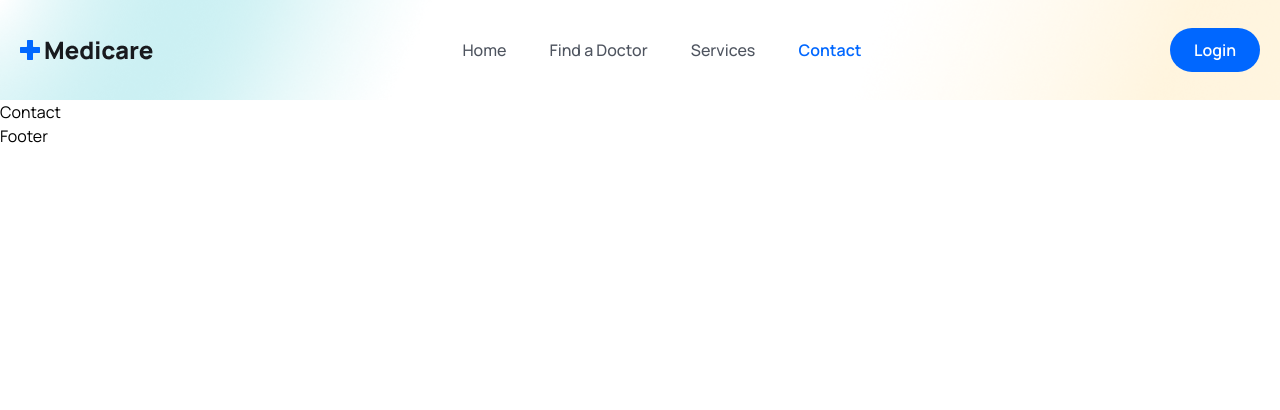
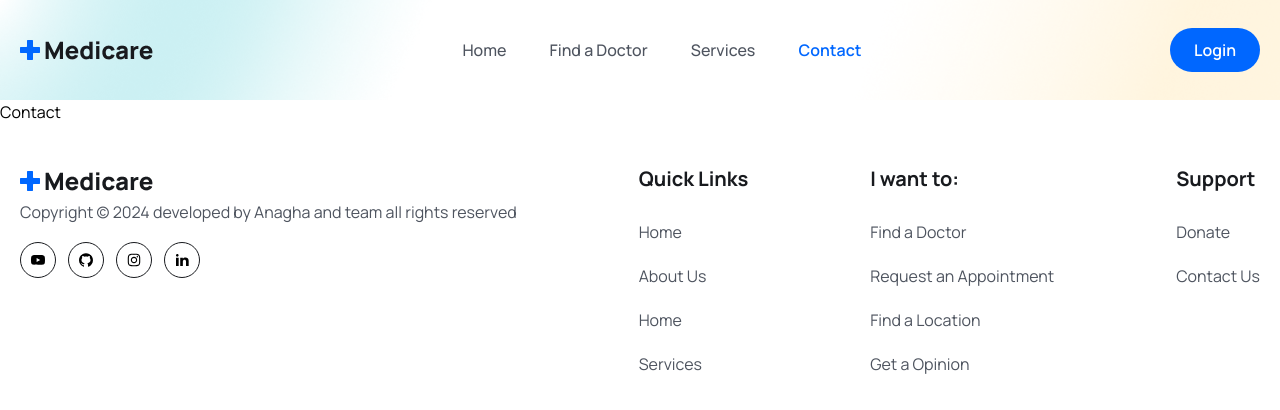
Before and after one commit to HealthcareHubVEC/Healthcare-Hub, a React (Vite) app in the folder frontend/: page /contact in a window 1280 px wide. Shown: the top 410 px of the page. Built offline with nearby package versions, Linux system fonts and the light colour scheme.

Commit message:
footer update

```diff
--- a/frontend/src/components/Footer/Footer.jsx
+++ b/frontend/src/components/Footer/Footer.jsx
@@ -1,7 +1,146 @@
 import React from 'react';
+import { Link } from 'react-router-dom';
+import logo from '../../assets/images/logo.png';
+import { RiLinkedinFill } from 'react-icons/ri';
+import { AiFillYoutube, AiFillGithub, AiOutlineInstagram } from 'react-icons/ai';
+
+const socialLinks = [
+  {
+    path: "#",
+    icon: <AiFillYoutube className="group-hover:text-white w-4 h-5" />,
+  },
+  {
+    path: "#",
+    icon: <AiFillGithub className="group-hover:text-white w-4 h-5" />,
+  },
+  {
+    path: "#",
+    icon: <AiOutlineInstagram className="group-hover:text-white w-4 h-5" />,
+  },
+  {
+    path: "#",
+    icon: <RiLinkedinFill className="group-hover:text-white w-4 h-5" />,
+  },
+];
+
+const quickLink01 = [
+  {
+    path: "/home",
+    display: "Home",
+  },
+  {
+    path: "/",
+    display: "About Us",
+  },
+  {
+    path: "/home",
+    display: "Home",
+  },
+  {
+    path: "/services",
+    display: "Services",
+  },
+];
+
+const quickLink02 = [
+  {
+    path: "/find-a-doctor",
+    display: "Find a Doctor",
+  },
+  {
+    path: "/",
+    display: "Request an Appointment",
+  },
+  {
+    path: "/",
+    display: "Find a Location",
+  },
+  {
+    path: "/",
+    display: "Get a Opinion",
+  },
+];
+const quickLink03 = [
+  {
+    path: "/",
+    display: "Donate",
+  },
+  {
+    path: "/contact",
+    display: "Contact Us",
+  },
+];
+
 
 const Footer = () => {
-  return <div>Footer</div>;
+
+  const year = new Date().getFullYear()
+  return (
+    <footer className="pb-16 pt-10">
+      <div className="container">
+        <div className="flex justify-between flex-col md:flex-row flex-wrap gap-[30px]">
+          <div>
+            <img src={logo} alt="" />
+            <p className="text-[16px] leading-7 font-[400] text-textColor">
+              Copyright © {year} developed by Anagha and team all rights reserved
+            </p>
+            <div className="flex items-center gap-3 mt-4">
+              {socialLinks.map((link, index) => (
+                <Link to={link.path} key={index} className="w-9 h-9 border border-solid border-[#181A1E]
+                rounded-full flex items-center justify-center group hover:bg-primaryColor hover:border-none">
+                  {link.icon}
+                </Link>
+              ))}
+            </div>
+          </div>
+
+          <div>
+            <h2 className="text-[20px] leading-30px font-[700] mb-6 text-headingColor">
+              Quick Links
+            </h2>
+
+            <ul>
+              {quickLink01.map((item, index) => (
+                <li key={index} className="mb-4">
+                  <Link to={item.path} className="text-[16px] leading-7 font-[400] text-textColor">{item.display}</Link>
+                </li>
+              ))}
+            </ul>
+          </div>
+
+          <div>
+            <h2 className="text-[20px] leading-30px font-[700] mb-6 text-headingColor">
+              I want to:
+            </h2>
+
+            <ul>
+              {quickLink02.map((item, index) => (
+                <li key={index} className="mb-4">
+                  <Link to={item.path} className="text-[16px] leading-7 font-[400] text-textColor">{item.display}</Link>
+                </li>
+              ))}
+            </ul>
+          </div>
+
+          <div>
+            <h2 className="text-[20px] leading-30px font-[700] mb-6 text-headingColor">
+              Support
+            </h2>
+
+            <ul>
+              {quickLink03.map((item, index) => (
+                <li key={index} className="mb-4">
+                  <Link to={item.path} className="text-[16px] leading-7 font-[400] text-textColor">{item.display}</Link>
+                </li>
+              ))}
+            </ul>
+          </div>
+
+
+        </div>
+      </div>
+    </footer>
+  );
 };
 
 export default Footer;
--- /dev/null
+++ b/frontend/src/components/Testimonial/Testimonial.jsx
@@ -0,0 +1,49 @@
+import React from 'react';
+import {Pagination}  from 'swiper';
+import {Swiper, SwiperSlide} from 'swiper/react';
+import 'swiper/css';
+import 'swiper/css/pagination';
+import patientAvatar from '../../assets/images/patient-avatar.png';
+import {HiStar} from 'react-icons/hi';
+
+const Testimonial = () => {
+  return (
+    <div className="mt-[30px] lg:mt-[55px]">
+        <Swiper
+        modules={[Pagination]}
+        spaceBetween={30}
+        slidesPerView={1}
+        pagination={{clickable:true}}
+        breakpoints={{
+            640: {
+                slidesPerView: 1,
+                spaceBetween: 0,
+            },
+            768: {
+                slidesPerView: 2,
+                spaceBetween: 20,
+            },
+            1024: {
+                slidesPerView: 3,
+                spaceBetween: 30,
+            },
+        }}
+        >
+            <SwiperSlide>
+                <div className="py-[30px] px-5 rounded-3">
+                    <div className="flex items-center gap-[13px]">
+                        <img src={patientAvatar} alt="" />
+                        <div>
+                            <h4 className="text-[18px] leading-[30px] font-semibold text-headingColor">
+                                Muhibur Rahaman
+                            </h4>
+                        </div>
+                    </div>
+                </div>
+            </SwiperSlide>
+        </Swiper>
+    </div>
+  );
+};
+
+export default Testimonial;
```
Also changed, not shown: frontend/src/pages/Home.jsx (+13 -0 lines).
